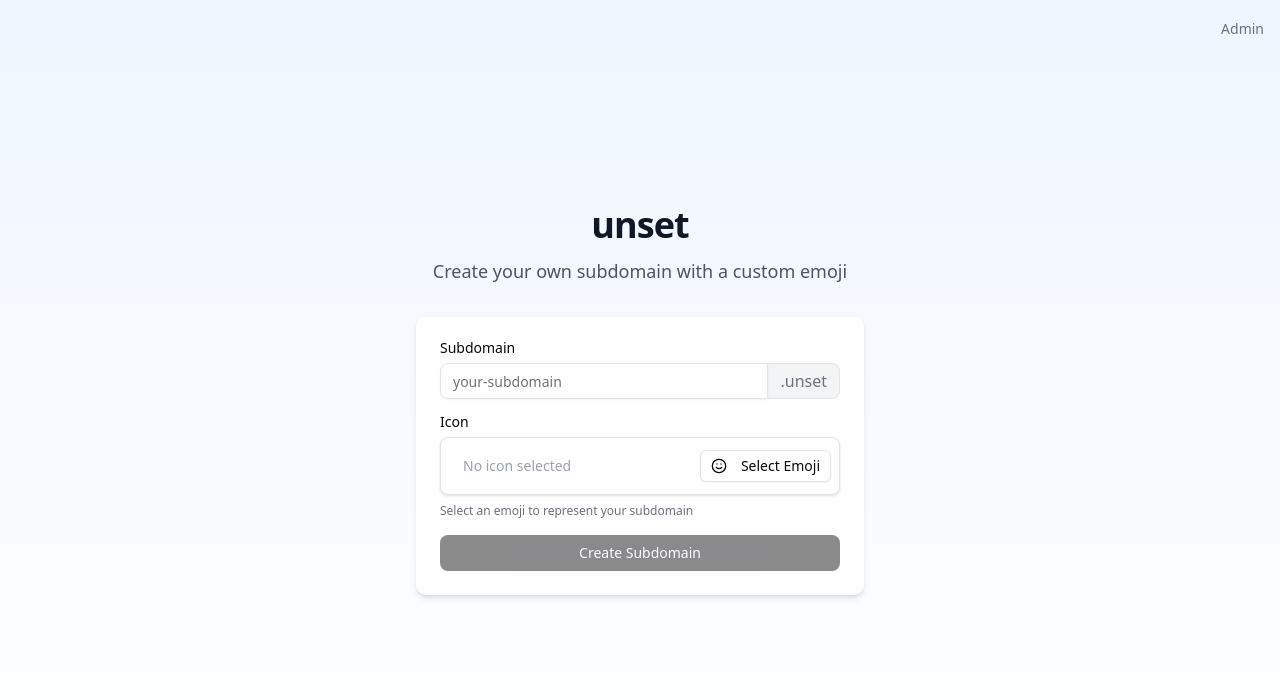
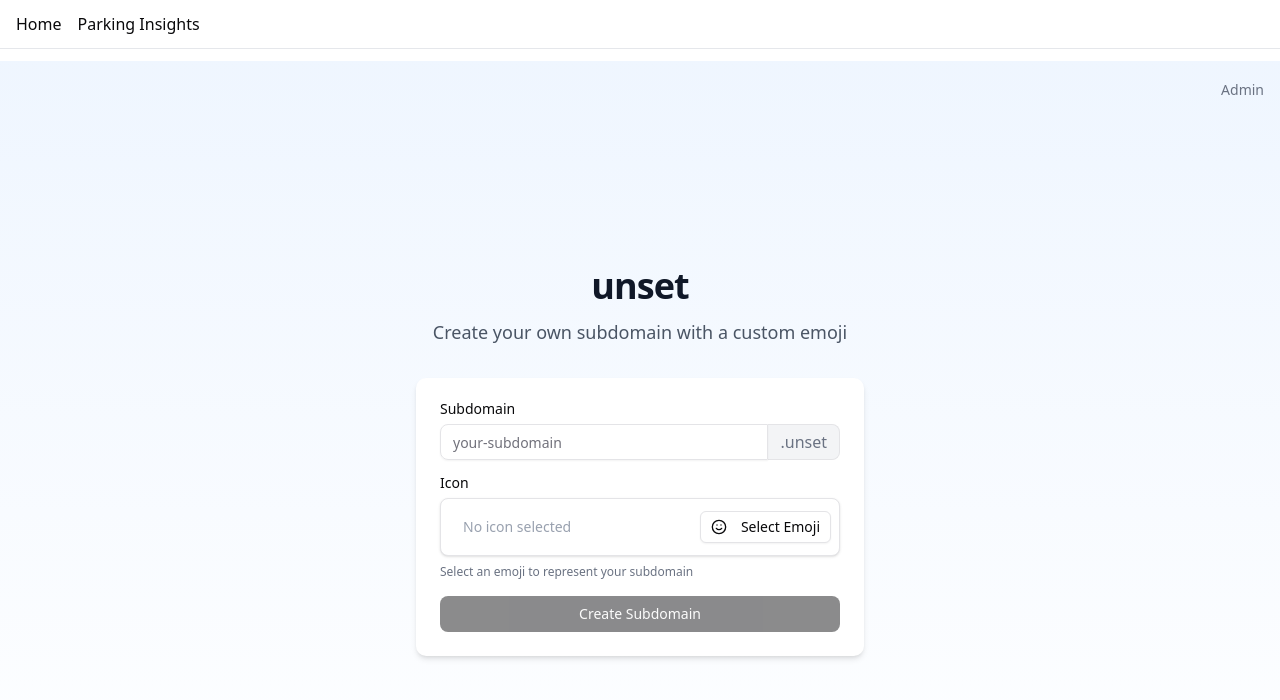
Before and after one commit to GoldnDarkns/majaz-parking-dashboard, a Next.js app: page / in a window 1280 px wide. Shown: the top 700 px of the page. Built offline with nearby package versions, Linux system fonts and the light colour scheme; no server answers.

Commit message:
Update layout.tsx

```diff
--- a/app/layout.tsx
+++ b/app/layout.tsx
@@ -1,27 +1,42 @@
-import type { Metadata } from 'next';
-import { Geist } from 'next/font/google';
-import { SpeedInsights } from '@vercel/speed-insights/next';
-import './globals.css';
+import type { Metadata } from "next";
+import { Geist } from "next/font/google";
+import { SpeedInsights } from "@vercel/speed-insights/next";
+import "./globals.css";
+import Link from "next/link";
 
 const geistSans = Geist({
-  variable: '--font-geist-sans',
-  subsets: ['latin']
+  variable: "--font-geist-sans",
+  subsets: ["latin"],
 });
 
 export const metadata: Metadata = {
-  title: 'Platforms Starter Kit',
-  description: 'Next.js template for building a multi-tenant SaaS.'
+  title: "Platforms Starter Kit",
+  description: "Next.js template for building a multi-tenant SaaS.",
 };
 
 export default function RootLayout({
-  children
-}: Readonly<{
-  children: React.ReactNode;
-}>) {
+  children,
+}: Readonly<{ children: React.ReactNode }>) {
   return (
     <html lang="en">
       <body className={`${geistSans.variable} antialiased`}>
+        {/* TOP NAV */}
+        <nav
+          style={{
+            display: "flex",
+            gap: "16px",
+            padding: "12px 16px",
+            borderBottom: "1px solid #e5e7eb",
+            marginBottom: 12,
+          }}
+        >
+          <Link href="/">Home</Link>
+          <Link href="/parking">Parking Insights</Link>
+        </nav>
+
+        {/* PAGE CONTENT */}
         {children}
+
         <SpeedInsights />
       </body>
     </html>
```
